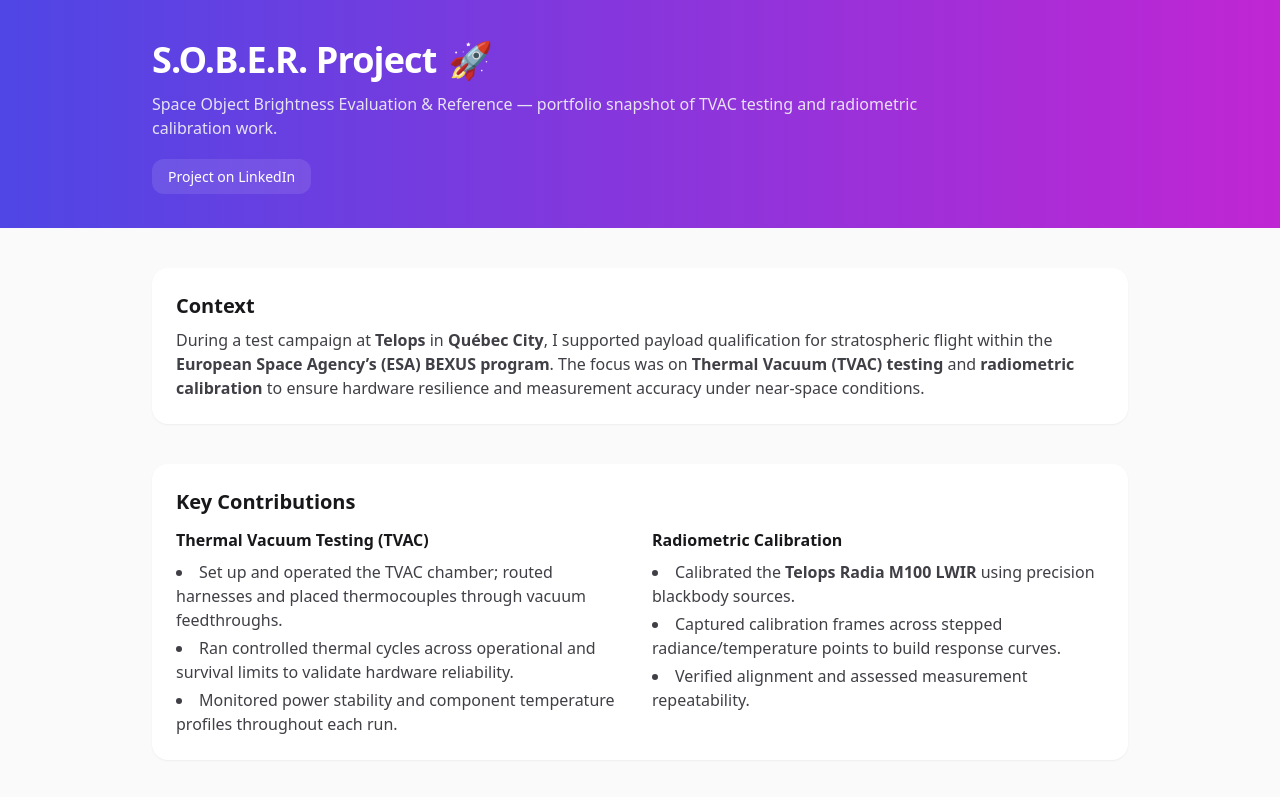
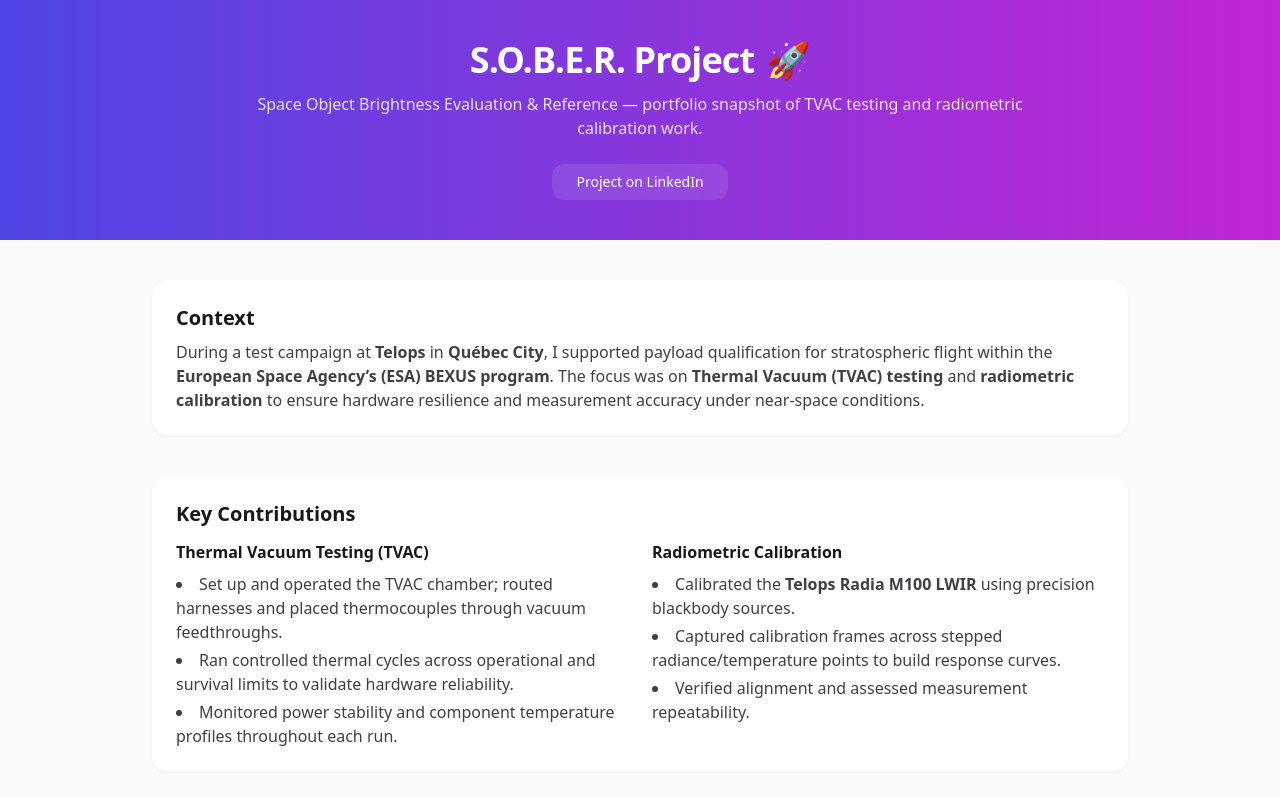
Before and after one commit to madisonprange/SOBER-Project, a plain HTML site: page index.html in a window 1280 px wide. Shown: the top 797 px of the page. Drawn offline with nearby package versions, Linux system fonts and the light colour scheme.

Commit message:
Update index.html

```diff
--- a/index.html
+++ b/index.html
@@ -15,16 +15,20 @@
   <body class="bg-zinc-50 text-zinc-900">
     <!-- Header -->
     <header class="bg-gradient-to-r from-indigo-600 to-fuchsia-600 text-white">
-      <div class="max-w-5xl mx-auto px-6 py-10">
-        <h1 class="text-3xl sm:text-4xl font-extrabold tracking-tight flex items-center gap-3">
+      <div class="max-w-5xl mx-auto px-6 py-10 text-center">
+        <h1 class="text-3xl sm:text-4xl font-extrabold tracking-tight flex justify-center items-center gap-3">
           S.O.B.E.R. Project
           <span aria-hidden="true">🚀</span>
         </h1>
-        <p class="mt-3 text-zinc-100/90 max-w-3xl">
+        <p class="mt-3 text-zinc-100/90 max-w-3xl mx-auto">
           Space Object Brightness Evaluation & Reference — portfolio snapshot of TVAC testing and radiometric calibration work.
         </p>
         <div class="mt-6">
-          <a href="https://www.linkedin.com/company/s-o-b-e-r-bexus/posts/?feedView=all" target="_blank" rel="noopener noreferrer" class="rounded-xl bg-white/10 px-4 py-2 text-sm font-medium backdrop-blur hover:bg-white/20">Project on LinkedIn</a>
+          <a href="https://www.linkedin.com/company/s-o-b-e-r-bexus/posts/?feedView=all"
+             target="_blank" rel="noopener noreferrer"
+             class="rounded-xl bg-white/10 px-6 py-2 text-sm font-medium backdrop-blur hover:bg-white/20 inline-block">
+             Project on LinkedIn
+          </a>
         </div>
       </div>
     </header>
```
